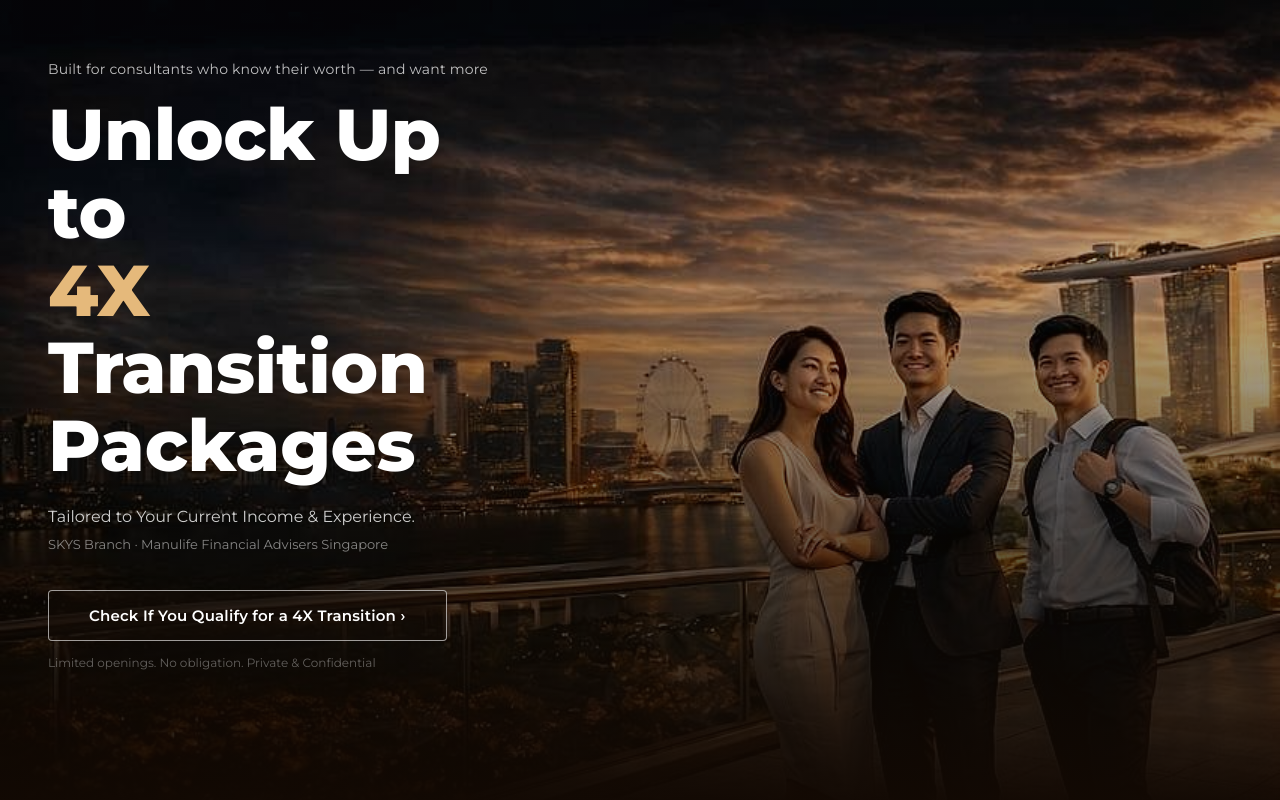
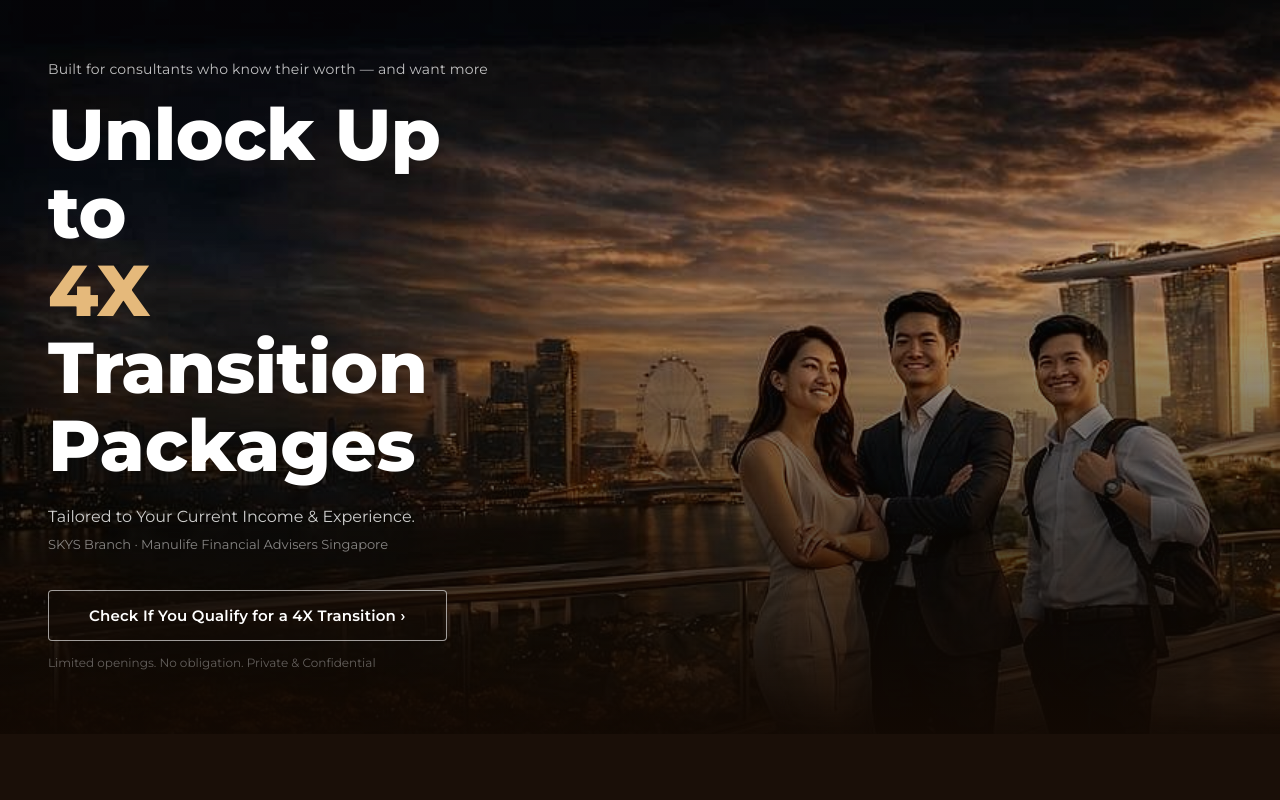
Before and after one commit to skys-lead-portal/skys-recruitment, a Next.js app: page / in a window 1280 px wide. Shown: the top 800 px of the page. Built offline with nearby package versions, Linux system fonts and the light colour scheme.

Commit message:
fix: remove minHeight 100vh from hero to eliminate empty gap

```diff
--- a/app/page.tsx
+++ b/app/page.tsx
@@ -143,10 +143,11 @@ export default function Home() {
 
       {/* ── HERO ── */}
       <section style={{
-        minHeight: '100vh',
         background: `linear-gradient(to bottom, rgba(10,6,2,0.45) 0%, rgba(10,6,2,0.25) 35%, rgba(10,6,2,0.65) 70%, rgba(18,9,3,0.98) 100%), ${BG} center top / cover no-repeat`,
         display: 'flex', flexDirection: 'column', justifyContent: 'flex-start',
-        padding: '60px 0 80px',
+        padding: '60px 0 64px',
+        backgroundSize: 'cover',
+        backgroundPosition: 'center top',
         position: 'relative',
       }}>
         <div className="fade-up hero-text" style={{ maxWidth: 560, padding: '0 48px' }}>
```
